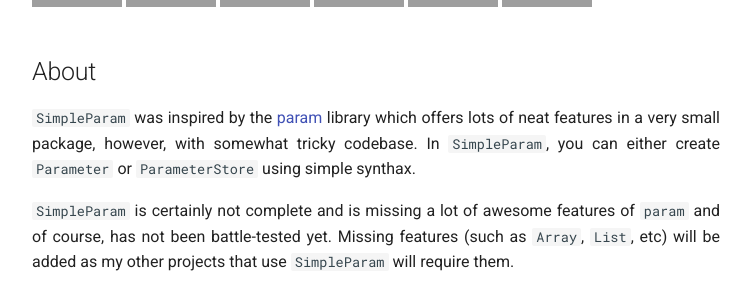
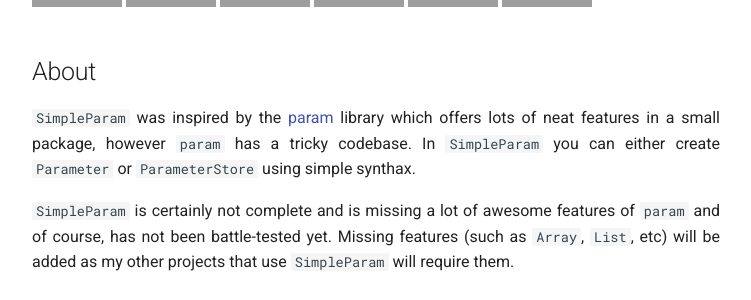
Before and after one commit to lukasz-migas/SimpleParam, an MkDocs documentation site: the page built from docs/index.md, in a window 1280 px wide and 951 px high, cut to the strip 244-544 px from the top of the window. Shown: the whole strip, without its empty margins (264-1015 px from the left). Built offline with MkDocs 1.6.1 and Material for MkDocs 9.7.7, drawn with Linux system fonts in a browser that asks for light colours; comment, search, counter and statistics services are not loaded; grey boxes are pictures that could not be loaded.

Commit message:
Minor fixes

```diff
--- a/docs/index.md
+++ b/docs/index.md
@@ -11,8 +11,8 @@
 
 ## About
 
-`SimpleParam` was inspired by the [param](https://param.pyviz.org/) library which offers lots of neat features in a very
-small package, however, with somewhat tricky codebase. In `SimpleParam`, you can either create `Parameter` or
+`SimpleParam` was inspired by the [param](https://param.pyviz.org/) library which offers lots of neat features in a
+small package, however `param` has a tricky codebase. In `SimpleParam` you can either create `Parameter` or
 `ParameterStore` using simple synthax.
 
 `SimpleParam` is certainly not complete and is missing a lot of awesome features of `param` and of course, has not been battle-tested yet. Missing features (such as `Array`, `List`, etc) will be added as my other projects that use `SimpleParam` will require them.
```
Also changed, not shown: .travis.yml (+10 -43 lines), README.md (+3 -3 lines).
